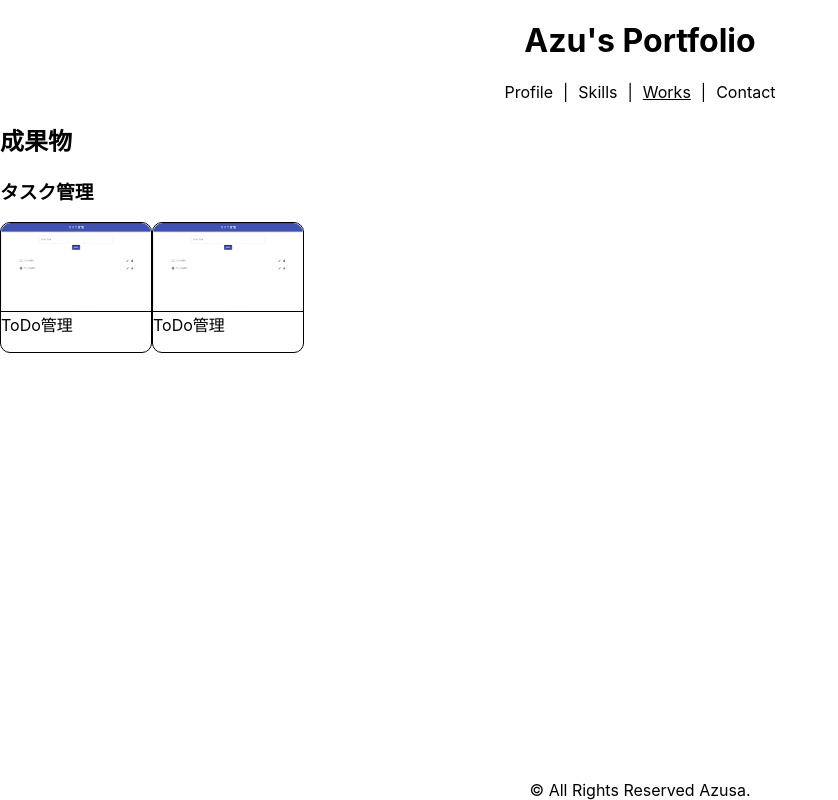
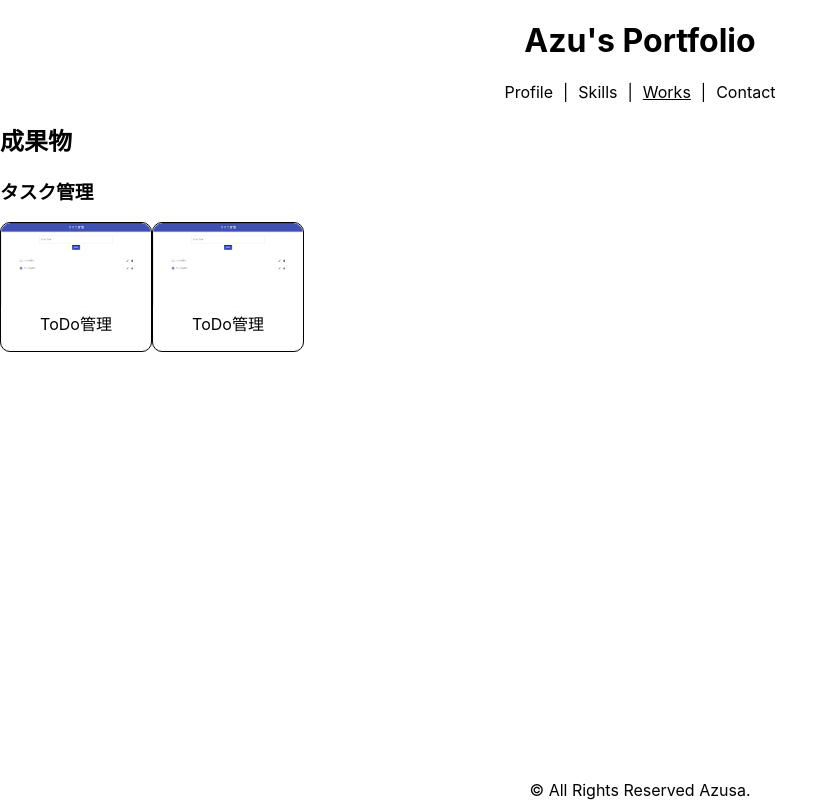
Before and after one commit to azufb/renewal-portfolio, a React (Create React App) app: page /Works in a window 1280 px wide. Shown: the whole page, without its empty margins (0-838 px from the left). Built offline with nearby package versions, Linux system fonts and the light colour scheme.

Commit message:
カード部分のスタイル修正

```diff
--- a/src/App.css
+++ b/src/App.css
@@ -103,8 +103,8 @@ img {
 }
 
 .card p {
-  border-top: 1px solid #000;
   margin-top: 0px;
+  text-align: center;
 }
 
 /* フッター */
```
